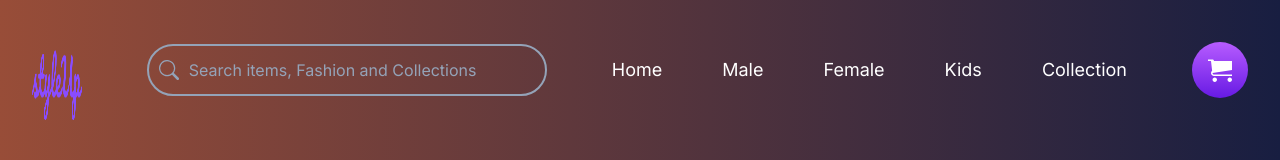
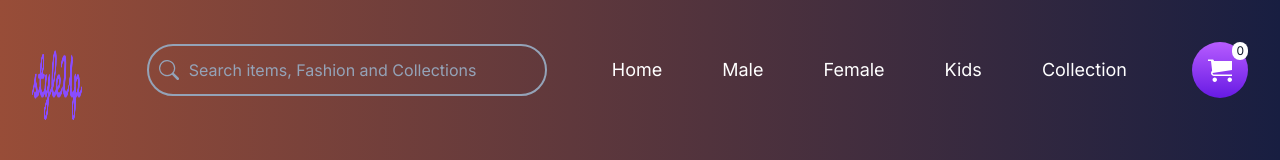
Before and after one commit to JalilUmar/e-commerce-by-jalil, a Next.js app: page / in a window 1280 px wide. Shown: the top 160 px of the page. Built offline with nearby package versions, Linux system fonts and the light colour scheme.

Commit message:
cart count

```diff
--- a/src/app/Comps/Header.tsx
+++ b/src/app/Comps/Header.tsx
@@ -30,9 +30,14 @@ export default function Header() {
                         <li className="text-white text-lg hover:text-xl"><Link href='/collection'>Collection </Link></li>
                     </ul>
 
-                    <Link href='/cart' >
-                        <button className=" bg-gradient-to-t from-[#671ae4] to-[#b75cff] p-4 rounded-full md:text-2xl text-lg text-white inline"><ImCart /></button>
-                    </Link>
+
+                    <span className="relative">
+                        <p className="absolute top-0 right-0 bg-white  rounded-full text-[12px] px-1">0</p>
+                        <Link href='/cart' >
+                            <button className=" bg-gradient-to-t from-[#671ae4] to-[#b75cff] p-4 rounded-full md:text-2xl text-lg text-white inline"><ImCart /></button>
+                        </Link>
+                    </span>
+
 
 
 
```
